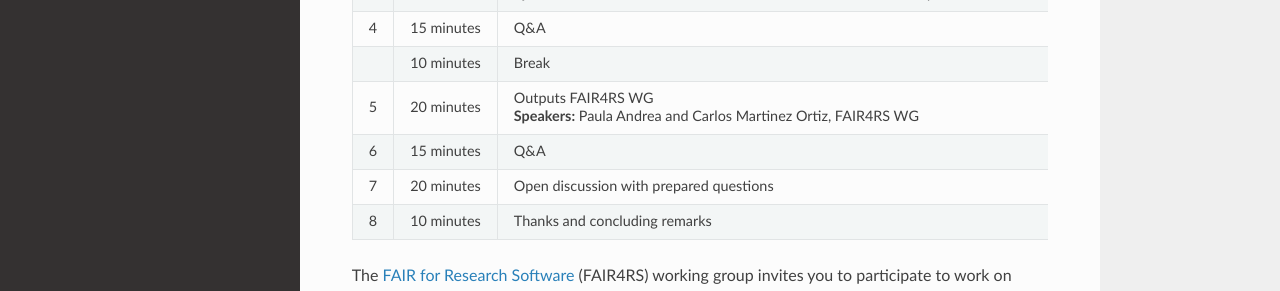
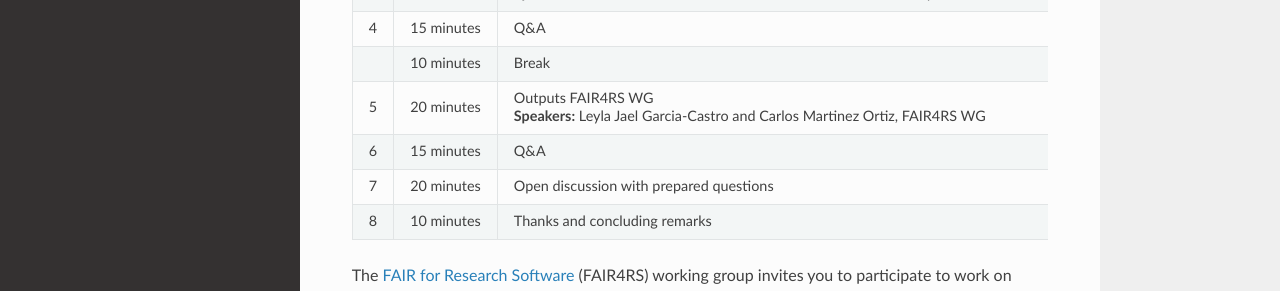
Before and after one commit to Hannah-DK/RDA-webinar, an MkDocs documentation site: the page built from docs/Program.md, in a window 1280 px wide and 1065 px high. Shown: the part 312-603 px from the top of the window. Built offline with MkDocs 1.6.1, drawn with Linux system fonts in a browser that asks for light colours; nearby versions of some CDN libraries.

Commit message:
Update Program.md

```diff
--- a/docs/Program.md
+++ b/docs/Program.md
@@ -9,7 +9,7 @@
 | 3   | 20 minutes  | Nordic perspective <br />**Speakers:** Malin Sandström, INCF and Radovan Bast, CodeRefinery|
 | 4   | 15 minutes  | Q&A    |
 |     | 10 minutes  | Break   |
-| 5   | 20 minutes  | Outputs FAIR4RS WG <br /> **Speakers:** Paula Andrea and Carlos Martinez Ortiz, FAIR4RS WG|
+| 5   | 20 minutes  | Outputs FAIR4RS WG <br /> **Speakers:** Leyla Jael Garcia-Castro and Carlos Martinez Ortiz, FAIR4RS WG|
 | 6   | 15 minutes  | Q&A  |
 | 7   | 20 minutes  | Open discussion with prepared questions  |
 | 8   | 10 minutes   | Thanks and concluding remarks |
```
